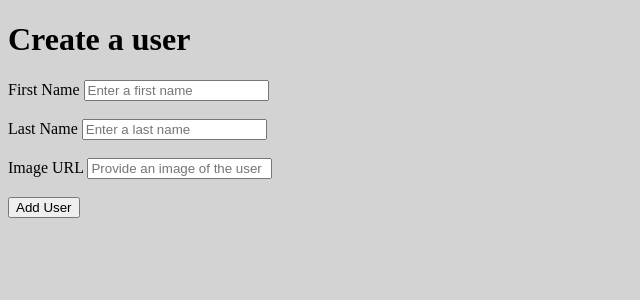
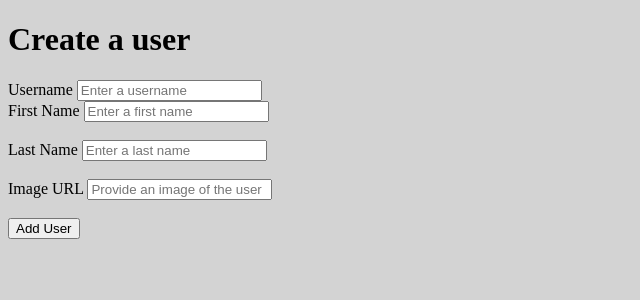
Before and after one commit to BishopKrout/Blogly-rough, a Flask app: page /add_user in a window 1280 px wide. Shown: the top 300 px of the page, without its empty margins (0-640 px from the left). Run offline with Flask 2, Linux system fonts and the light colour scheme; parts of the project's set-up code (start-up, migrations or seed data) failed here and were passed over.

Commit message:
username

```diff
--- a/app.py
+++ b/app.py
@@ -23,6 +23,7 @@ def list_users():
 @app.route('/add_user', methods=["GET","POST"])
 def add_user():
     if request.method == 'POST':
+        username = request.form['username']
         first_name = request.form['first_name']
         last_name = request.form['last_name']
         image_url = request.form['image_url']
@@ -49,6 +50,7 @@ def show_user(user_id):
 def edit_user(user_id):
     user = User.query.get(user_id)
     if request.method == 'POST':
+        username = request.form['username']
         user.first = request.form['first_name']
         user.last = request.form['last_name']
         user.image = request.form['image_url']
--- a/templates/add_user.html
+++ b/templates/add_user.html
@@ -10,7 +10,11 @@
 <body>
     <h1>Create a user</h1>
     <form action="/add_user" method="POST">
-       <div class="form-group">
+        <div class="form-group">
+            <label for="username">Username</label>
+            <input type="text" name="username" placeholder="Enter a username" required>
+           </div>
+        <div class="form-group">
         <label for="first_name">First Name</label>
         <input type="text" name="first_name" placeholder="Enter a first name" required>
        </div>
--- a/templates/base.html
+++ b/templates/base.html
@@ -12,7 +12,7 @@
     <h1>Users</h1>
     <ul>
         {% for user in users %}
-        <li class="user-name"><a href="/{{user.id}}">{{user.first_name}} {{user.last_name}}</a>
+        <li class="user-name"><a href="/{{user.id}}">{{user.username}}</a>
         <form action="{{ url_for('delete_user', id=user.id) }}" method="POST">
             <input class="delete-btn" type="submit" value="Delete">
         </form></li>
--- a/templates/edit_user.html
+++ b/templates/edit_user.html
@@ -10,6 +10,10 @@
 <body>
     <h1>Edit User</h1>
     <form method="post">
+        <div class="form-group">
+        <label for="username">Username:</label>
+        <input type="text" name="username" value="{{ user.username }}">
+        </div>
         <div class="form-group">
           <label for="first_name">First Name:</label>
           <input type="text" name="first_name" value="{{ user.first_name }}">
--- a/templates/user.html
+++ b/templates/user.html
@@ -9,7 +9,8 @@
 </head>
 <body>
     <img class="img-style" src="{{user.image_url}}" alt="">
-    <h1>{{user.first_name}} {{user.last_name}}</h1>
+    <h2>{{user.username}}</h2>
+    <h3>{{user.first_name}} {{user.last_name}}</h3>
     <button><a href="{{ url_for('edit_user', user_id=user.id) }}" class="btn btn-primary">Edit</a>
     </button>
     <form action="{{ url_for('delete_user', id=user.id) }}" method="POST">
```
Also changed, not shown: models.py (+12 -0 lines).
